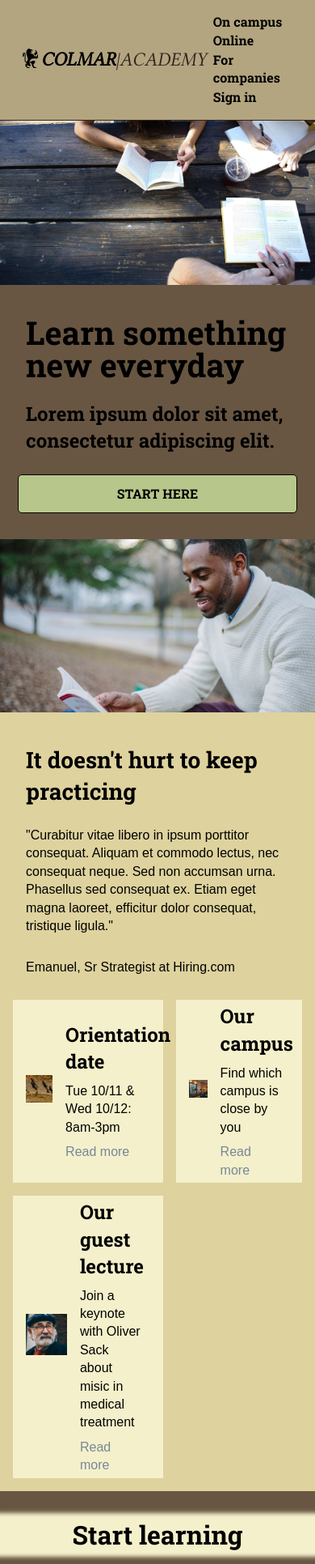
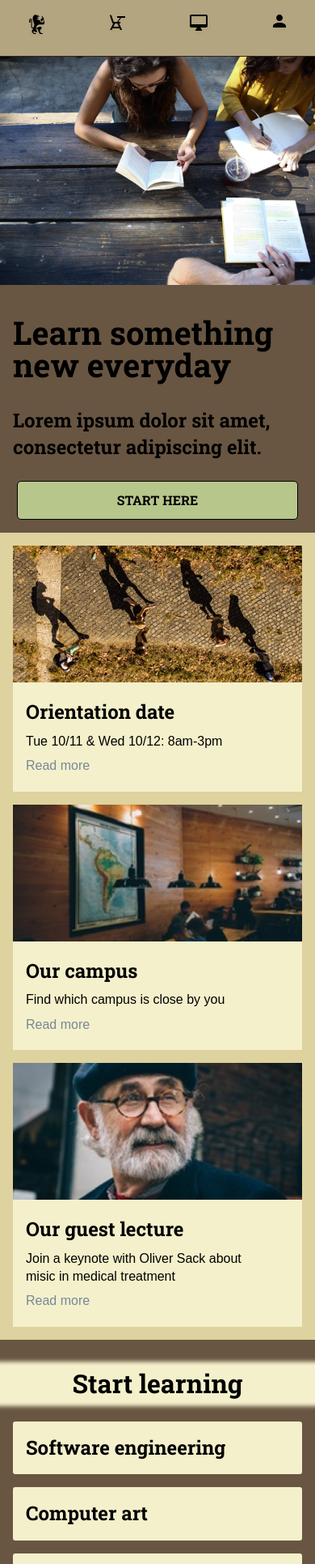
Before and after one commit to nabiljdaoud/cc-colmar-academy, a plain HTML site: page index.html in a window 390 px wide. Shown: the top 1932 px of the page at 81% size. Drawn offline with Linux system fonts and the light colour scheme; a web font is replaced by a local one.

Commit message:
Build responsive design all the way down to mobile (~300px) through desktop.

```diff
--- a/index.html
+++ b/index.html
@@ -13,7 +13,7 @@
     <!-- Header -->
     <header>
       <div class="content">
-        <div class="logo">
+        <div class="logo desktop">
           <a href="#top">
             <img src="./resources/media/images/ic-logo.svg" alt="Colmar Academy black lion logo." />
             <p><strong>COLMAR</strong><em>|ACADEMY</em></p>
@@ -75,7 +75,8 @@
           <div class="right-column">
             <div class="info-box">
               <div class="info-box-image">
-                <img src="./resources/media/images/information-orientation.jpg" alt="people and their shadows walking on a path with fall leaves on the sides." />
+                <img src="./resources/media/images/information-orientation.jpg" alt="people and their shadows walking on a path with fall leaves on the sides." class="desktop"/>
+                <img src="./resources/media/images/information-orientation-mobile.jpg" alt="people and their shadows walking on a path with fall leaves on the sides." class="mobile"/>
               </div>
               <div class="info-box-text">
                 <h4>Orientation date</h4>
@@ -86,7 +87,8 @@
 
             <div class="info-box">
               <div class="info-box-image">
-                <img src="./resources/media/images/information-campus.jpg" alt="Room with wooden walls, a map on the wall, and people studying at tables under lamps." />
+                <img src="./resources/media/images/information-campus.jpg" alt="Room with wooden walls, a map on the wall, and people studying at tables under lamps." class="desktop"/>
+                <img src="./resources/media/images/information-campus-mobile.jpg" alt="Room with wooden walls, a map on the wall, and people studying at tables under lamps." class="mobile"/>
               </div>
               <div class="info-box-text">
                 <h4>Our campus</h4>
@@ -97,7 +99,8 @@
 
             <div class="info-box">
               <div class="info-box-image">
-                <img src="./resources/media/images/information-guest-lecture.jpg" alt="Old man with round glasses and a navy blue beret." />
+                <img src="./resources/media/images/information-guest-lecture.jpg" alt="Old man with round glasses and a navy blue beret." class="desktop"/>
+                <img src="./resources/media/images/information-guest-lecture-mobile.jpg" alt="Old man with round glasses and a navy blue beret." class="mobile"/>
               </div>
               <div class="info-box-text">
                 <h4>Our guest lecture</h4>
@@ -112,7 +115,7 @@
       <!-- Online Info -->
       <div id="online">
         <h2>Start learning</h2>
-        <div class="gallery grid">
+        <div class="gallery">
           <div class="gallery-item">
             <img src="./resources/media/images/course-software.jpg" alt="Apple computers on a desk lit by a small lamp."/>
             <div class="gallery-item-text">
--- a/resources/css/style.css
+++ b/resources/css/style.css
@@ -199,11 +199,35 @@ header nav.mobile {
 }
 
 /* Tablet View */
-/@media only screen and (max-width: 688px) {
+@media only screen and (max-width: 680px) {
   .logo strong, .logo em {
     display: none;
   }
 }
+
+/* Mobile View */
+@media only screen and (max-width: 460px) {
+  header .desktop {
+    display: none;
+  }
+  header nav.mobile {
+    display: block;
+    width: 100%;
+  }
+  header ul {
+    width: auto;
+    display: flex;
+    justify-content: space-between;
+  }
+  /* larger target for mobile */
+  header a {
+    padding: 1rem;
+  }
+  header .content {
+    padding: 1rem 0.5rem;
+  }
+}
+
 
 /* CTA Banner Section Styles */
 #cta {
@@ -245,6 +269,24 @@ header nav.mobile {
   }
 }
 
+/* Mobile View */
+@media only screen and (max-width: 390px) {
+  .text-content {
+    width: 100%;
+    padding: 2rem 1rem;
+    min-height: 0;
+  }
+  .text-content h1 {
+    padding: 0 0 2rem 0;
+  }
+  .text-content h4 {
+    padding: 0 0 1.5rem 0;
+  }
+  .button {
+    width: 90%;
+  }
+}
+
 /* On Campus Section Styles */
 #on-campus {
   background-color: #DED29E;
@@ -258,7 +300,11 @@ header nav.mobile {
   margin-top: -1rem; /* keeps first item flush with left column */
 }
 
-/* Tablet View */
+img.mobile {
+  display: none;
+}
+
+/* Tablet Landscape View */
 @media only screen and (max-width: 975px) {
   #on-campus .right-column {
     display: grid;
@@ -266,6 +312,38 @@ header nav.mobile {
     grid-gap: 1rem;
     padding: 1rem;
     width: auto;
+  }
+}
+
+/* Tablet Portrait View */
+@media only screen and (max-width: 790px) {
+  #on-campus .right-column {
+    grid-template: repeat(3, auto) / minmax(255px, 450px);
+  }
+}
+
+/* Mobile View */
+@media only screen and (max-width: 460px) {
+  #on-campus .left-column {
+    display: none;
+  }
+  .info-box {
+    flex-direction: column;
+    align-items: flex-start;
+  }
+  .info-box-image {
+    width: auto;
+    padding: 0;
+  }
+  img.desktop {
+    display: none;
+  }
+  img.mobile {
+    display: block;
+  }
+  .info-box-text {
+    width: auto;
+    padding: 1rem;
   }
 }
 
@@ -286,6 +364,7 @@ header nav.mobile {
   flex-direction: column;
   background-color: #F4F0CB;
   border-radius: 3px;
+  /* max-width: 360px; */
 }
 
 .gallery-item img {
@@ -301,11 +380,54 @@ header nav.mobile {
   padding: 0.25rem 0;
 }
 
-/* Tablet View */
+/* Tablet Landscape View */
 @media only screen and (max-width: 1046px) {
   .gallery {
     grid-template: repeat(3, 1fr) / repeat(2, 1fr);
     padding: 4rem 3rem;
+  }
+}
+
+/* Tablet Portrait View */
+@media only screen and (max-width: 714px) {
+  .gallery {
+    grid-template: repeat(3, 1fr) / repeat(2, 1fr);
+    padding: 3rem 1rem 2rem 1rem;
+    grid-gap: 0.5rem;
+  }
+}
+
+/* Phablet View */
+@media only screen and (max-width: 714px) {
+  .gallery {
+    display: flex;
+    flex-direction: column;
+    align-items: center;
+  }
+  .gallery-item {
+    max-width: 360px;
+    margin-top: 0.5rem;
+  }
+}
+
+/* Mobile View */
+@media only screen and (max-width: 460px) {
+  .gallery-item img,
+  .gallery-item span,
+  .gallery-item p {
+    display: none;
+  }
+  .gallery {
+    align-items: stretch;
+  }
+  .gallery-item {
+    max-width: 100%;
+  }
+  .gallery-item-text {
+    padding: 1rem; /* 1rem 1.5rem 1rem; */
+  }
+  .gallery-item-text h4 {
+    padding: 0;
   }
 }
 
@@ -322,17 +444,30 @@ header nav.mobile {
   padding-top: 4rem;
 }
 
-/* Tablet View */
+/* Tablet Landscape View */
 @media only screen and (max-width: 975px) {
-  /* #companies .left-column {
-    padding-top: 4rem;
-  } */
   #companies .right-column {
     display: grid;
     grid-template: auto / repeat(2, 1fr);
     grid-gap: 1rem;
     padding: 1rem;
     width: auto;
+  }
+}
+/* Tablet Portrait View */
+@media only screen and (max-width: 790px) {
+  #companies .right-column {
+    grid-template: repeat(2, auto) / minmax(255px, 450px);
+  }
+}
+/* Mobile View */
+@media only screen and (max-width: 460px) {
+  #companies .right-column,
+  #companies .left-column-text {
+    display: none;
+  }
+  video {
+    padding-bottom: 1.5rem;
   }
 }
 
@@ -344,3 +479,10 @@ footer {
   display: flex;
   justify-content: space-between;
 }
+
+/* Mobile View */
+@media only screen and (max-width: 560px) {
+  footer nav {
+    display: none;
+  }
+}
```
